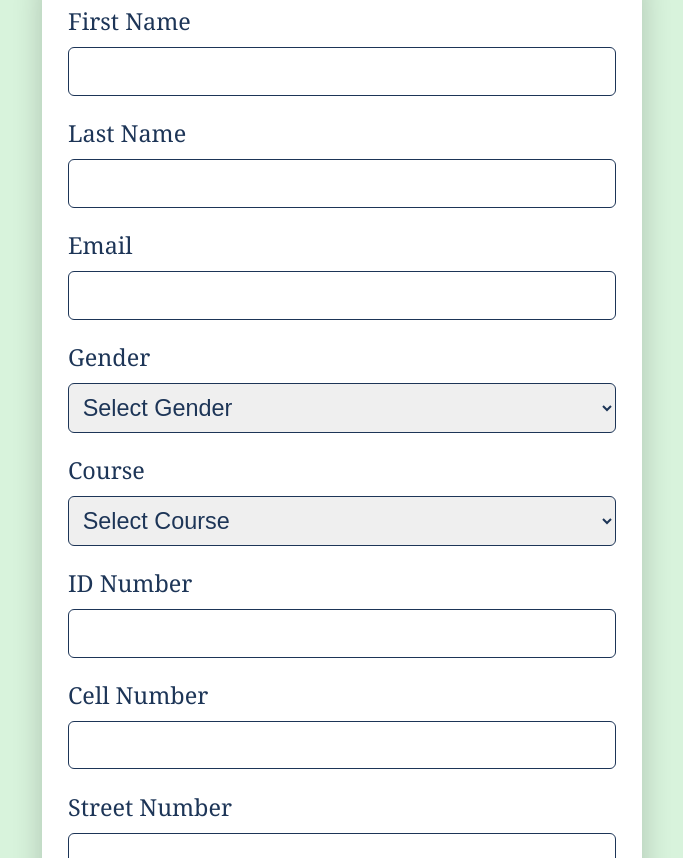
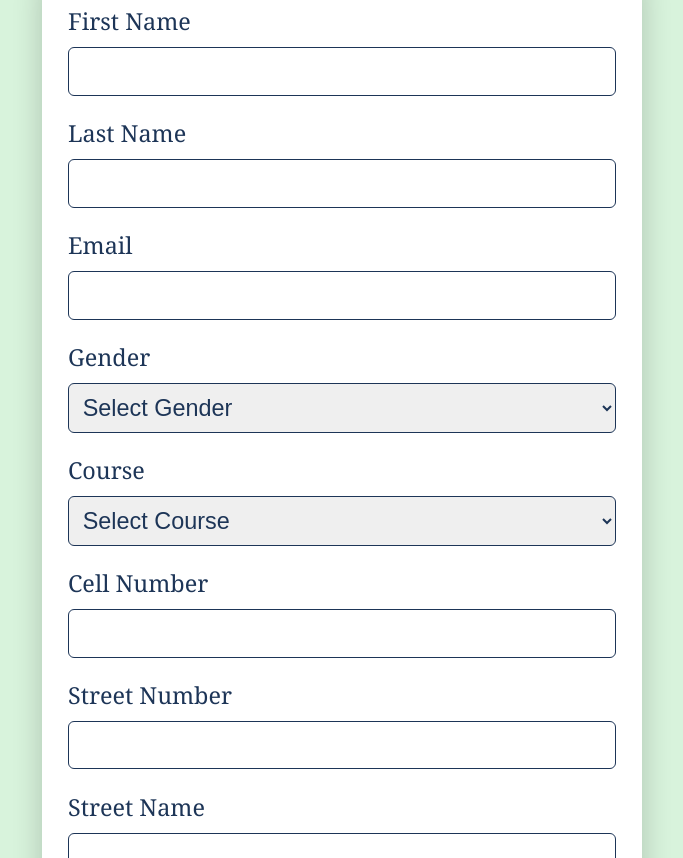
Before and after one commit to Nito-12/Gumani-Risk-Management, a plain HTML site: page Registration_form.html in a window 1280 px wide. Shown: the part 317-1175 px from the top of the page, without its empty margins (298-981 px from the left). Drawn offline with nearby package versions, Linux system fonts and the light colour scheme.

Commit message:
Registration_form.html

```diff
--- a/Registration_form.html
+++ b/Registration_form.html
@@ -126,13 +126,6 @@
                                     <option value="cash-in-transit">Cash-in-transit</option>
                                     <option value="reaction">Reaction</option>
                                 </select>
-
-                            </div>
-
-                            <div class="form-group">
-
-                                <label for="id-number">ID Number</label>
-                                <input type="text" id="id-number" name="id-number" required>
 
                             </div>
 
```
